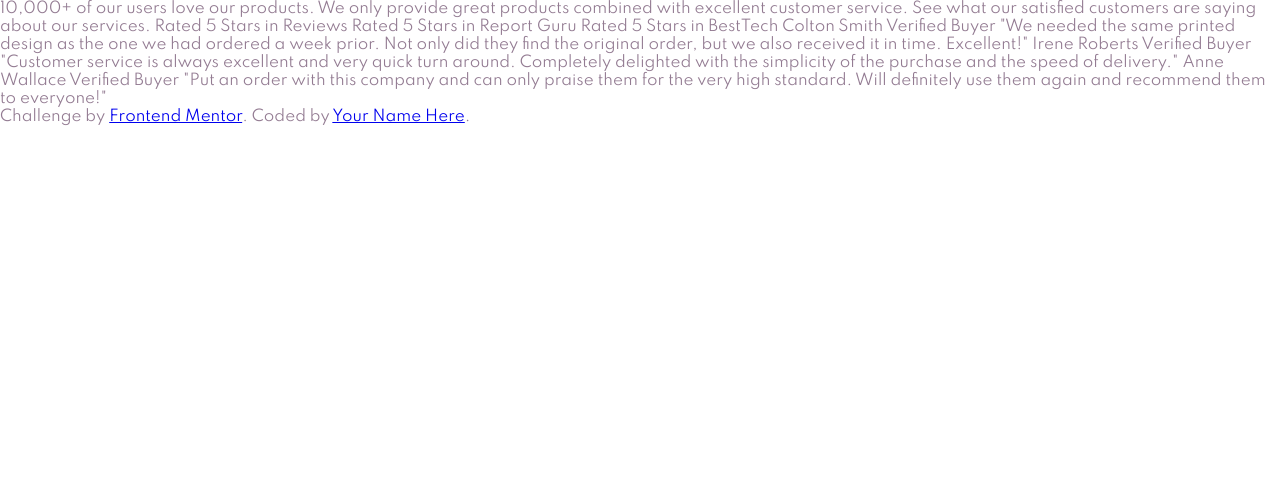
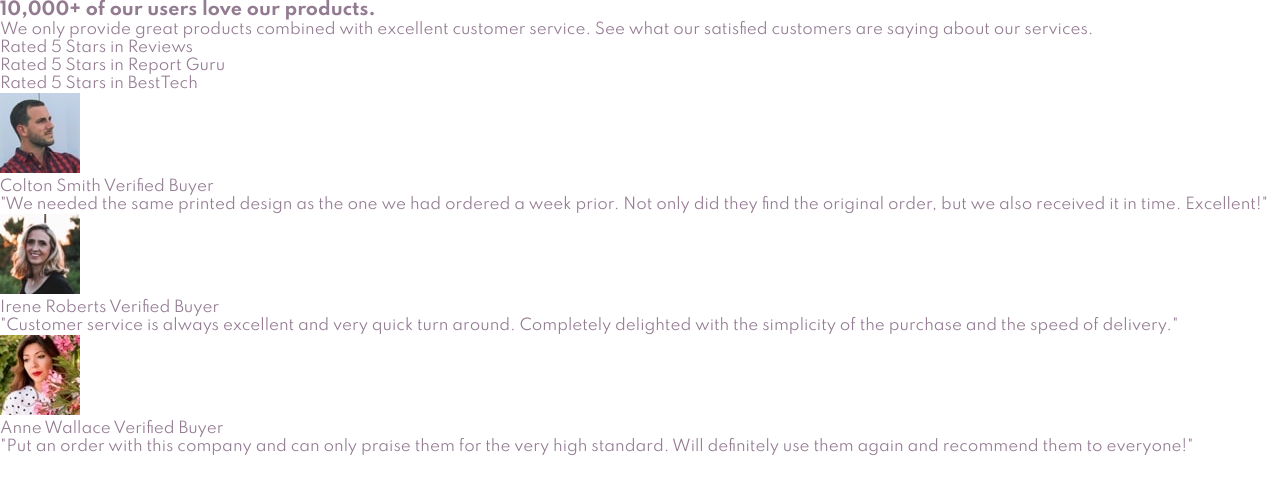
Before and after one commit to jubairhaider/social-proof-section, a plain HTML site: page index.html in a window 1280 px wide. Drawn offline with Linux system fonts and the light colour scheme.

Commit message:
Finished Markup

```diff
--- a/index.html
+++ b/index.html
@@ -13,40 +13,63 @@
     />
 
     <title>Frontend Mentor | Social proof section</title>
-    <link rel="stylesheet" href="styles/style.css">
-
+    <link rel="stylesheet" href="styles/style.css" />
   </head>
   <body>
-    10,000+ of our users love our products.
-
-    We only provide great products combined with excellent customer service.
-    See what our satisfied customers are saying about our services.
-
-    Rated 5 Stars in Reviews
-    Rated 5 Stars in Report Guru
-    Rated 5 Stars in BestTech
-
-    Colton Smith
-    Verified Buyer
-    "We needed the same printed design as the one we had ordered a week prior.
-    Not only did they find the original order, but we also received it in time.
-    Excellent!"
-
-    Irene Roberts
-    Verified Buyer
-    "Customer service is always excellent and very quick turn around. Completely
-    delighted with the simplicity of the purchase and the speed of delivery."
-
-    Anne Wallace
-    Verified Buyer
-    "Put an order with this company and can only praise them for the very high
-    standard. Will definitely use them again and recommend them to everyone!"
-
-    <div class="attribution">
-      Challenge by
-      <a href="https://www.frontendmentor.io?ref=challenge" target="_blank"
-        >Frontend Mentor</a
-      >. Coded by <a href="#">Your Name Here</a>.
+    <div class="container">
+      <section class="top-section">
+        <section class="title-section">
+          <h1>10,000+ of our users love our products.</h1>
+          <p>
+            We only provide great products combined with excellent customer
+            service. See what our satisfied customers are saying about our
+            services.
+          </p>
+        </section>
+        <section class="review-section">
+          <div class="review-1">Rated 5 Stars in Reviews</div>
+          <div class="review-1">Rated 5 Stars in Report Guru</div>
+          <div class="review-1">Rated 5 Stars in BestTech</div>
+        </section>
+      </section>
+      <section class="quote-section">
+        <div class="quote" id="quote-1">
+          <img src="./images/image-colton.jpg" alt="buyer-image" class="image" />
+          <div class="info">
+            <span class="name">Colton Smith</span>
+            <span class="role">Verified Buyer</span>
+          </div>
+          <div class="quote-text">
+            "We needed the same printed design as the one we had ordered a week
+            prior. Not only did they find the original order, but we also
+            received it in time. Excellent!"
+          </div>
+        </div>
+        <div class="quote" id="quote-2">
+          <img src="./images/image-irene.jpg" alt="buyer-image" class="image" />
+          <div class="info">
+            <span class="name">Irene Roberts</span>
+            <span class="role">Verified Buyer</span>
+          </div>
+          <div class="quote-text">
+            "Customer service is always excellent and very quick turn around.
+            Completely delighted with the simplicity of the purchase and the
+            speed of delivery."
+          </div>
+        </div>
+        <div class="quote" id="quote-3">
+          <img src="./images/image-anne.jpg" alt="buyer-image" class="image" />
+          <div class="info">
+            <span class="name">Anne Wallace</span>
+            <span class="role">Verified Buyer</span>
+          </div>
+          <div class="quote-text">
+            "Put an order with this company and can only praise them for the
+            very high standard. Will definitely use them again and recommend
+            them to everyone!"
+          </div>
+        </div>
+      </section>
     </div>
   </body>
 </html>
```
